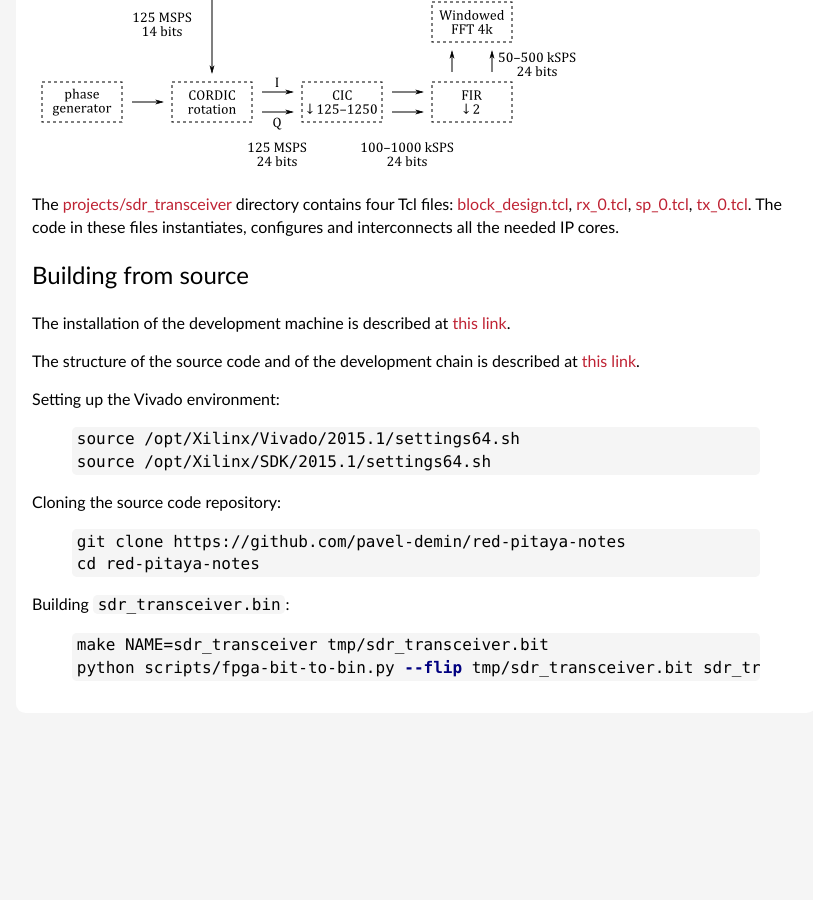
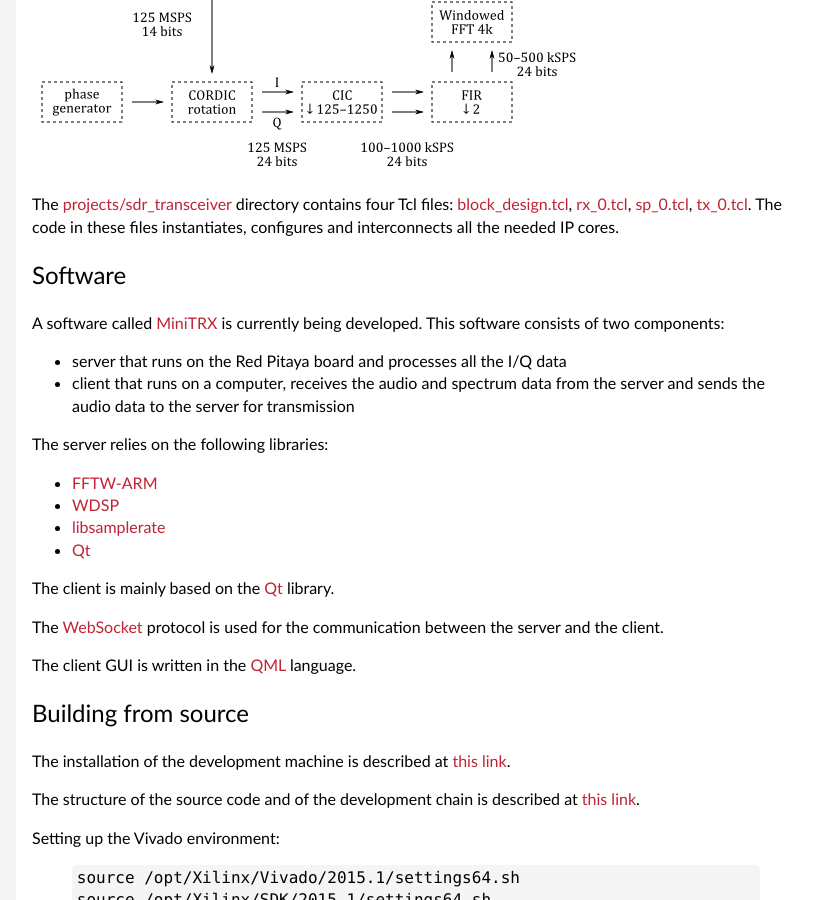
Before and after one commit to pavel-demin/red-pitaya-notes, a Jekyll site: the page built from sdr-transceiver.md, in a window 1280 px wide and 900 px high, scrolled down 1108 px. Shown: the whole window, without its empty margins (224-1037 px from the left). Built offline with Jekyll 4.4.1, drawn with Linux system fonts in a browser that asks for light colours; before the commit the page ends 1877 px from its top, so only the background shows below that; some of the changed text lies outside the part shown.

Commit message:
add information about MiniTRX

```diff
--- a/sdr-transceiver.md
+++ b/sdr-transceiver.md
@@ -38,6 +38,27 @@ The basic blocks of the digital down-converter (DDC) and of the digital up-conve
 ![SDR transceiver]({{ "/img/sdr-transceiver.png" | prepend: site.baseurl }})
 
 The [projects/sdr_transceiver](https://github.com/pavel-demin/red-pitaya-notes/tree/develop/projects/sdr_transceiver) directory contains four Tcl files: [block_design.tcl](https://github.com/pavel-demin/red-pitaya-notes/blob/develop/projects/sdr_transceiver/block_design.tcl), [rx_0.tcl](https://github.com/pavel-demin/red-pitaya-notes/blob/develop/projects/sdr_transceiver/rx_0.tcl), [sp_0.tcl](https://github.com/pavel-demin/red-pitaya-notes/blob/develop/projects/sdr_transceiver/sp_0.tcl), [tx_0.tcl](https://github.com/pavel-demin/red-pitaya-notes/blob/develop/projects/sdr_transceiver/tx_0.tcl). The code in these files instantiates, configures and interconnects all the needed IP cores.
+
+Software
+-----
+
+A software called [MiniTRX](https://github.com/pavel-demin/MiniTRX) is currently being developed. This software consists of two components:
+
+ - server that runs on the Red Pitaya board and processes all the I/Q data
+ - client that runs on a computer, receives the audio and spectrum data from the server and sends the audio data to the server for transmission
+
+The server relies on the following libraries:
+
+ - [FFTW-ARM](http://www.vesperix.com/arm/fftw-arm/)
+ - [WDSP](http://openhpsdr.org/publications.php)
+ - [libsamplerate](http://www.mega-nerd.com/SRC/)
+ - [Qt](http://www.qt.io/)
+
+The client is mainly based on the [Qt](http://www.qt.io/) library.
+
+The [WebSocket](http://doc.qt.io/qt-5/qtwebsockets-index.html) protocol is used for the communication between the server and the client.
+
+The client GUI is written in the [QML](http://doc.qt.io/qt-5/qtqml-index.html) language.
 
 <!---
 Getting started
```
Also changed, not shown: other parts of sdr-transceiver.md (+1 -1 lines).
